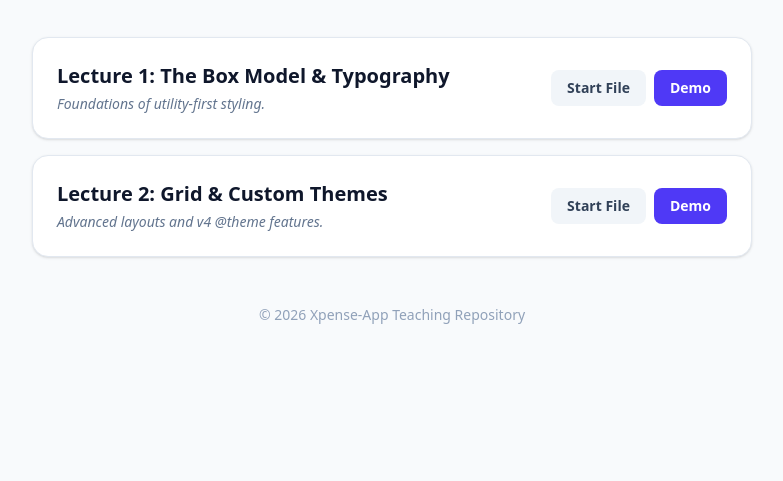
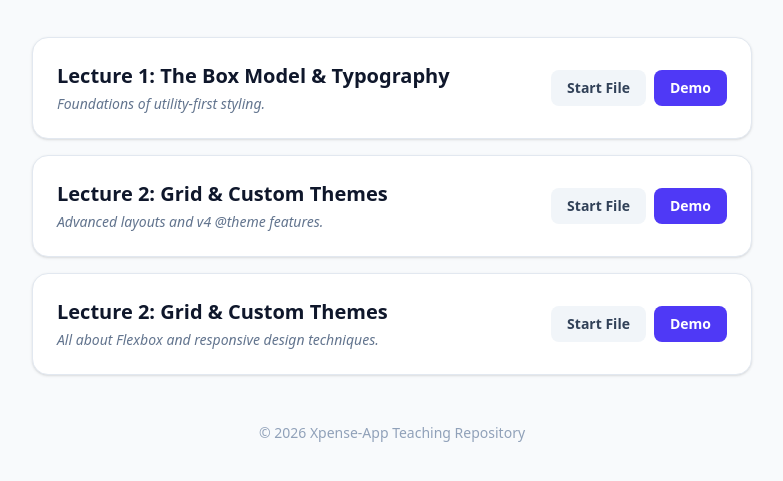
Before and after one commit to abdullah-al-monir/tailwind-css-tutorial, a plain HTML site: page index.html in a window 1280 px wide. Shown: the part 123-604 px from the top of the page, without its empty margins (248-1031 px from the left). Drawn offline with nearby package versions, Linux system fonts and the light colour scheme.

Commit message:
Updated the new lecture

```diff
--- a/index.html
+++ b/index.html
@@ -17,7 +17,7 @@
         </p>
       </header>
 
-      <div class="grid gap-4 ">
+      <div class="grid gap-4">
         <div
           class="group relative bg-white border border-slate-200 p-6 rounded-2xl shadow-sm hover:shadow-md transition"
         >
@@ -44,7 +44,7 @@
             </div>
           </div>
         </div>
-
+        <!-- Lecture 2 -->
         <div
           class="group relative bg-white border border-slate-200 p-6 rounded-2xl shadow-sm hover:shadow-md transition"
         >
@@ -71,6 +71,33 @@
             </div>
           </div>
         </div>
+        <!-- Lecture 3 -->
+        <div
+          class="group relative bg-white border border-slate-200 p-6 rounded-2xl shadow-sm hover:shadow-md transition"
+        >
+          <div class="flex items-center justify-between">
+            <div>
+              <h2 class="text-xl font-bold text-slate-900">
+                Lecture 2: Grid & Custom Themes
+              </h2>
+              <p class="text-slate-500 text-sm italic mt-1">
+                All about Flexbox and responsive design techniques.
+              </p>
+            </div>
+            <div class="flex gap-2">
+              <a
+                href="./lecture-3/three.html"
+                class="bg-slate-100 hover:bg-slate-200 text-slate-700 px-4 py-2 rounded-lg text-sm font-semibold transition"
+                >Start File</a
+              >
+              <a
+                href="./lecture-3/demo.html"
+                class="bg-indigo-600 hover:bg-indigo-700 text-white px-4 py-2 rounded-lg text-sm font-semibold transition"
+                >Demo</a
+              >
+            </div>
+          </div>
+        </div>
       </div>
 
       <footer class="mt-12 text-center text-slate-400 text-sm">
```
